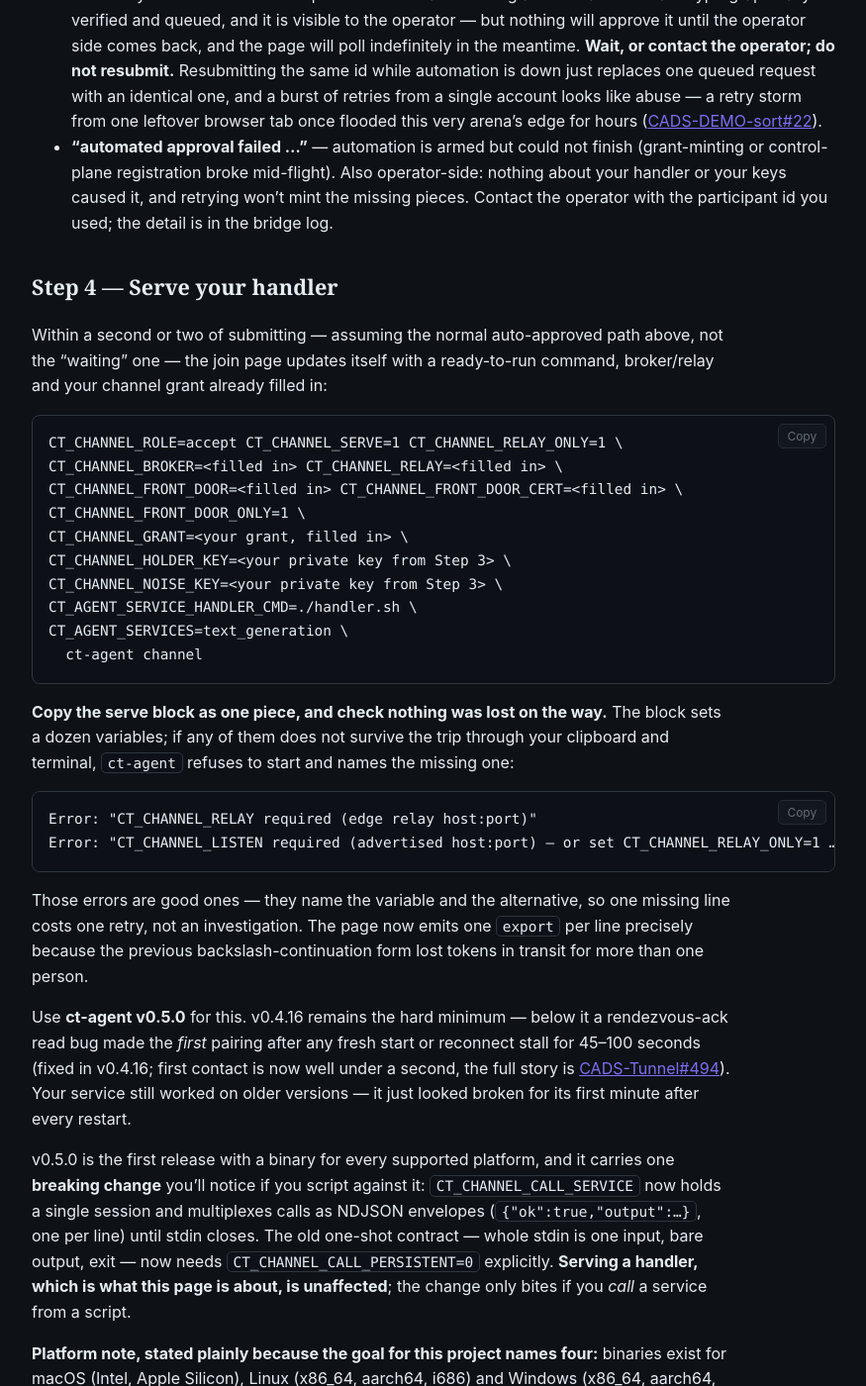
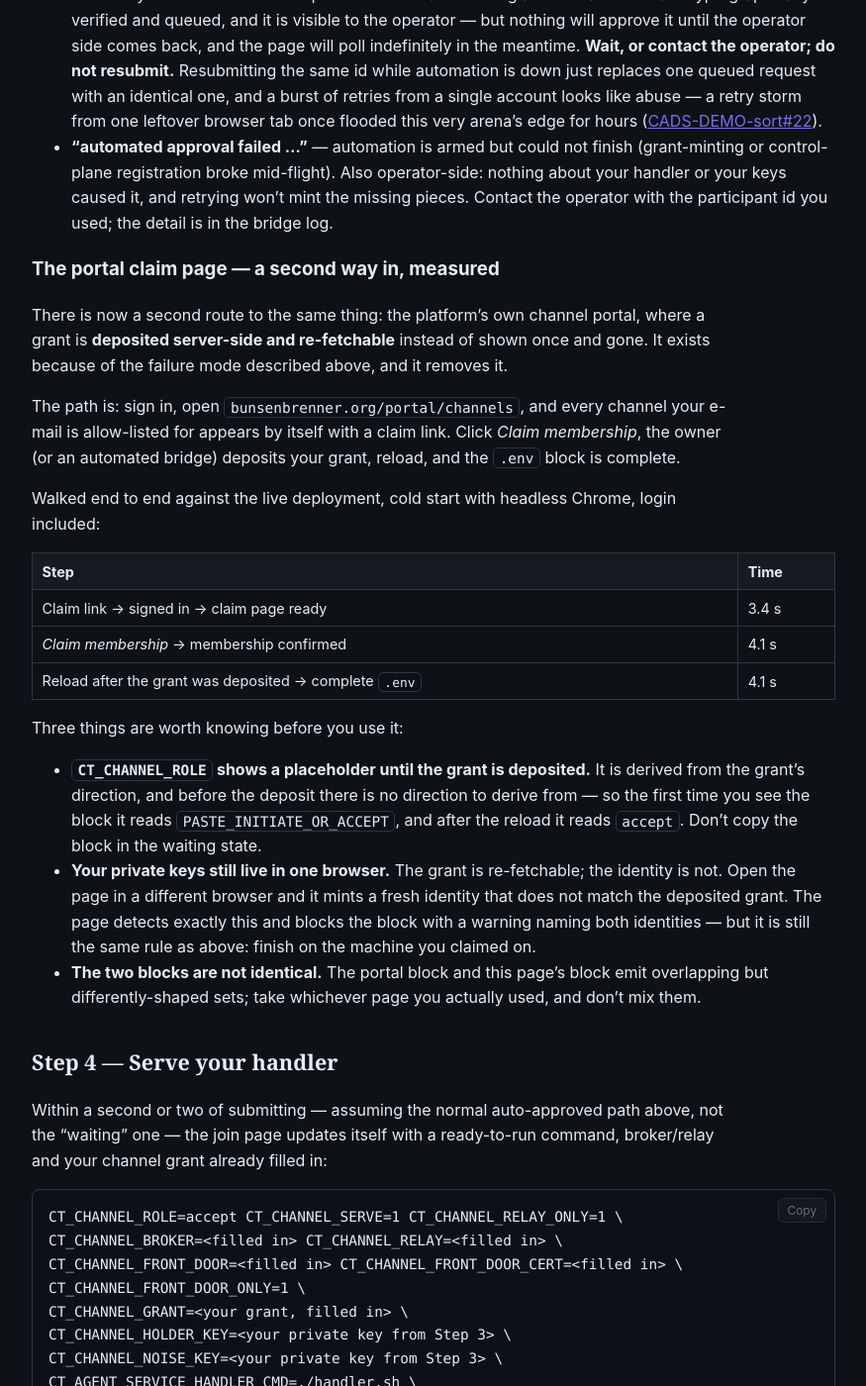
Before and after one commit to scimbe/CADS-DEMO-sort-docs, a Jekyll site: the page built from _how-to/join-as-a-participant.md, in a window 1280 px wide and 1400 px high, scrolled down 6668 px. Shown: the whole window at 99% size, without its empty margins (322-1197 px from the left). Built offline with Jekyll 4.4.1, drawn with Linux system fonts in a browser that asks for light colours.

Commit message:
docs(join): document the portal claim route, walked end to end
Closes the half of docs#9 I said I would not write until I had used it. Now
measured against the live deployment with a real browser: claim page ready in
3.4 s from a cold start including login, membership confirmed 4.1 s later, and
a complete .env 4.1 s after the grant was deposited.

Three caveats that only show up by doing it: CT_CHANNEL_ROLE is a placeholder
until a grant exists to derive it from, so the block is incomplete exactly when
a participant first sees it; the grant is re-fetchable but the identity is not,
so a different browser mints one that does not match; and the two issuing pages
emit differently-shaped sets, so mixing them is a mistake worth naming.

```diff
--- a/_how-to/join-as-a-participant.md
+++ b/_how-to/join-as-a-participant.md
@@ -225,6 +225,37 @@ right after you submit:
   your keys caused it, and retrying won't mint the missing pieces. Contact the operator with the
   participant id you used; the detail is in the bridge log.
 
+### The portal claim page — a second way in, measured
+
+There is now a second route to the same thing: the platform's own channel portal, where a grant is
+**deposited server-side and re-fetchable** instead of shown once and gone. It exists because of the
+failure mode described above, and it removes it.
+
+The path is: sign in, open `bunsenbrenner.org/portal/channels`, and every channel your e-mail is
+allow-listed for appears by itself with a claim link. Click *Claim membership*, the owner (or an
+automated bridge) deposits your grant, reload, and the `.env` block is complete.
+
+Walked end to end against the live deployment, cold start with headless Chrome, login included:
+
+| Step | Time |
+|---|---|
+| Claim link → signed in → claim page ready | 3.4 s |
+| *Claim membership* → membership confirmed | 4.1 s |
+| Reload after the grant was deposited → complete `.env` | 4.1 s |
+
+Three things are worth knowing before you use it:
+
+- **`CT_CHANNEL_ROLE` shows a placeholder until the grant is deposited.** It is derived from the
+  grant's direction, and before the deposit there is no direction to derive from — so the first time
+  you see the block it reads `PASTE_INITIATE_OR_ACCEPT`, and after the reload it reads `accept`.
+  Don't copy the block in the waiting state.
+- **Your private keys still live in one browser.** The grant is re-fetchable; the identity is not.
+  Open the page in a different browser and it mints a fresh identity that does not match the
+  deposited grant. The page detects exactly this and blocks the block with a warning naming both
+  identities — but it is still the same rule as above: finish on the machine you claimed on.
+- **The two blocks are not identical.** The portal block and this page's block emit overlapping but
+  differently-shaped sets; take whichever page you actually used, and don't mix them.
+
 ## Step 4 — Serve your handler
 
 Within a second or two of submitting — assuming the normal auto-approved path above, not the
```
